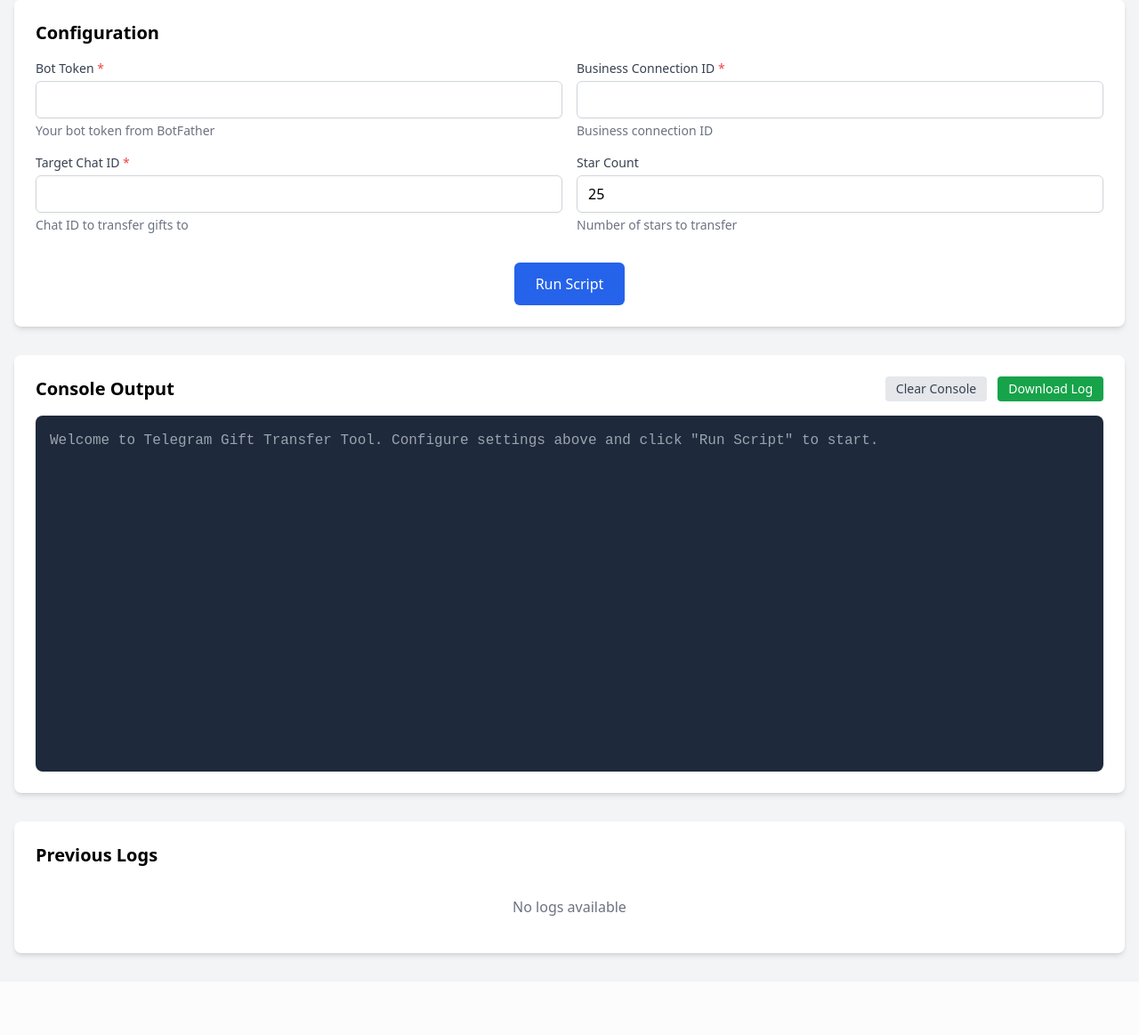
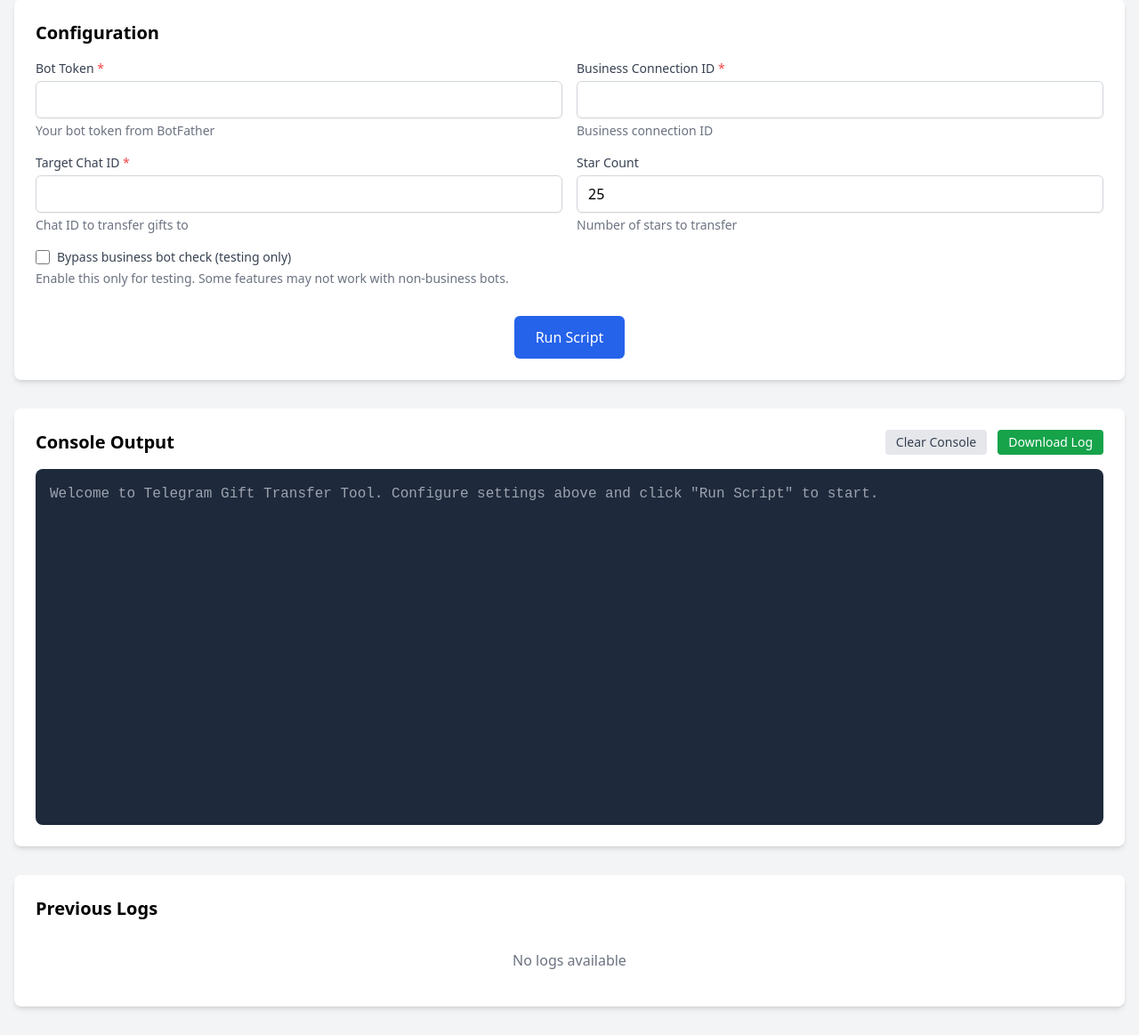
Before and after one commit to crc137/Telegram-Gift-Transfer-Tool, a Flask app: page /telegramgifttransfertool in a window 1280 px wide. Shown: the part 101-1264 px from the top of the page at 89% size. Before the commit the page ends 1178 px from the top, so only its background shows below. Run offline with Flask 3, Linux system fonts and the light colour scheme; data that the repository does not hold is empty; some libraries are stand-ins or nearby versions.

Commit message:
Add files via upload

```diff
--- a/templates/index.html
+++ b/templates/index.html
@@ -80,6 +80,17 @@
                             class="w-full px-3 py-2 border border-gray-300 rounded-md shadow-sm focus:outline-none focus:ring-blue-500 focus:border-blue-500">
                         <p class="mt-1 text-sm text-gray-500">Number of stars to transfer</p>
                     </div>
+
+                    <div class="col-span-2">
+                        <div class="flex items-center">
+                            <input type="checkbox" id="bypass_business_check" name="bypass_business_check"
+                                class="h-4 w-4 text-blue-600 focus:ring-blue-500 border-gray-300 rounded">
+                            <label for="bypass_business_check" class="ml-2 block text-sm text-gray-700">
+                                Bypass business bot check (testing only)
+                            </label>
+                        </div>
+                        <p class="mt-1 text-sm text-gray-500">Enable this only for testing. Some features may not work with non-business bots.</p>
+                    </div>
                 </div>
 
                 <div class="flex justify-center pt-4">
@@ -155,7 +166,8 @@
                     bot_token: document.getElementById('bot_token').value,
                     business_connection_id: document.getElementById('business_connection_id').value,
                     target_chat_id: document.getElementById('target_chat_id').value,
-                    star_count: document.getElementById('star_count').value
+                    star_count: document.getElementById('star_count').value,
+                    bypass_business_check: document.getElementById('bypass_business_check').checked
                 };
 
                 // Disable form and show loading
@@ -168,7 +180,7 @@
                 consoleOutput.innerHTML = '';
 
                 // Run the script
-                fetch('/telegramgifttransfertool/api/run', {
+                fetch('/api/run', {
                     method: 'POST',
                     headers: {
                         'Content-Type': 'application/json'
@@ -212,7 +224,7 @@
 
             // Download current log
             downloadCurrentLogBtn.addEventListener('click', function() {
-                window.location.href = '/telegramgifttransfertool/api/current-log';
+                window.location.href = '/api/current-log';
             });
 
             // Start event stream for real-time updates
@@ -223,7 +235,7 @@
                 }
 
                 // Create new event source
-                eventSource = new EventSource('/telegramgifttransfertool/api/stream');
+                eventSource = new EventSource('/api/stream');
 
                 // Listen for messages
                 eventSource.onmessage = function(event) {
@@ -295,7 +307,7 @@
 
             // Load available logs
             function loadLogs() {
-                fetch('/telegramgifttransfertool/api/logs')
+                fetch('/api/logs')
                     .then(response => response.json())
                     .then(data => {
                         if (data.logs && data.logs.length > 0) {
@@ -315,7 +327,7 @@
                                 downloadBtn.className = 'text-sm text-blue-600 hover:text-blue-800';
                                 downloadBtn.textContent = 'Download';
                                 downloadBtn.addEventListener('click', function() {
-                                    window.location.href = `/telegramgifttransfertool/api/logs/${log}`;
+                                    window.location.href = `/api/logs/${log}`;
                                 });
 
                                 li.appendChild(logName);
```
Also changed, not shown: telegram_gift_transfer.py (+9 -1 lines).
